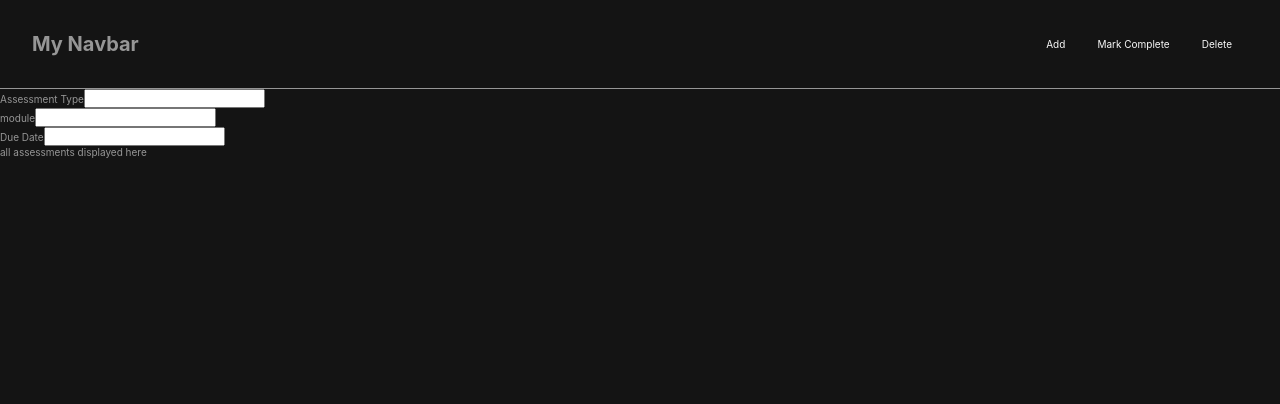
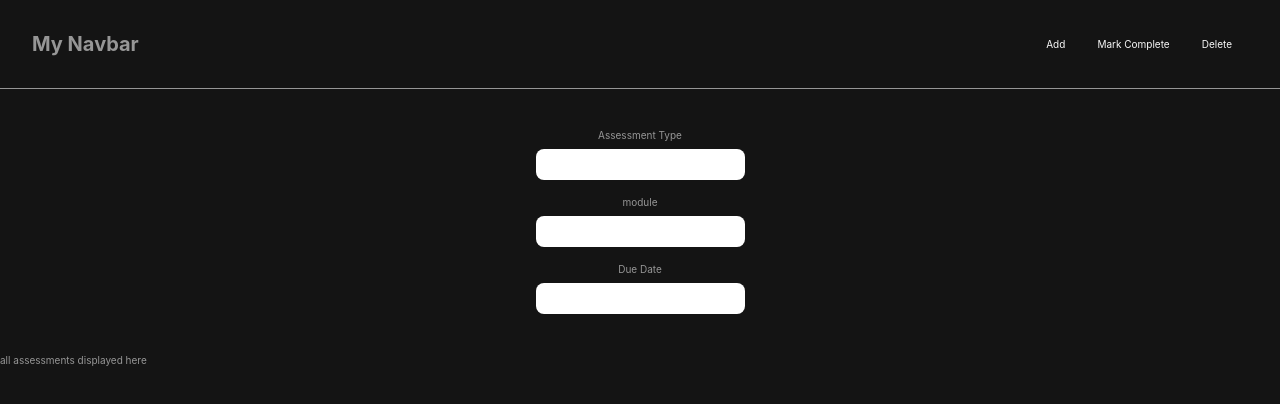
Before and after one commit to KoketsoMawasha/self-student-portal, a React (Create React App) app: page / in a window 1280 px wide. Shown: the top 404 px of the page. Built offline with nearby package versions, Linux system fonts and the light colour scheme.

Commit message:
AddAssessment styling form done

```diff
--- a/src/components/AddAssessment.js
+++ b/src/components/AddAssessment.js
@@ -1,4 +1,5 @@
 import React from "react";
+import "../styling/AddAssessment.css";
 
 export default function AddAssignment() {
   return (
--- /dev/null
+++ b/src/styling/AddAssessment.css
@@ -0,0 +1,30 @@
+form{
+  /* background: rgb(250,250,250); */
+  /* width: 80vw; */
+  padding: 2rem .5rem;
+  display: flex;
+  flex-flow: column wrap;
+  align-items: center;
+  justify-content: center;
+  position: relative;
+}
+
+.form-control{
+  display: flex;
+  flex-flow: column;
+  justify-content: center;
+  align-items: center;
+  margin: .5rem 0;
+}
+
+input{
+  width: 100%;
+  padding: .5rem;
+  margin-top: .5rem;
+  border-radius: .5rem;
+  border:none;
+}
+
+input:focus{
+  outline: none;
+}
```
